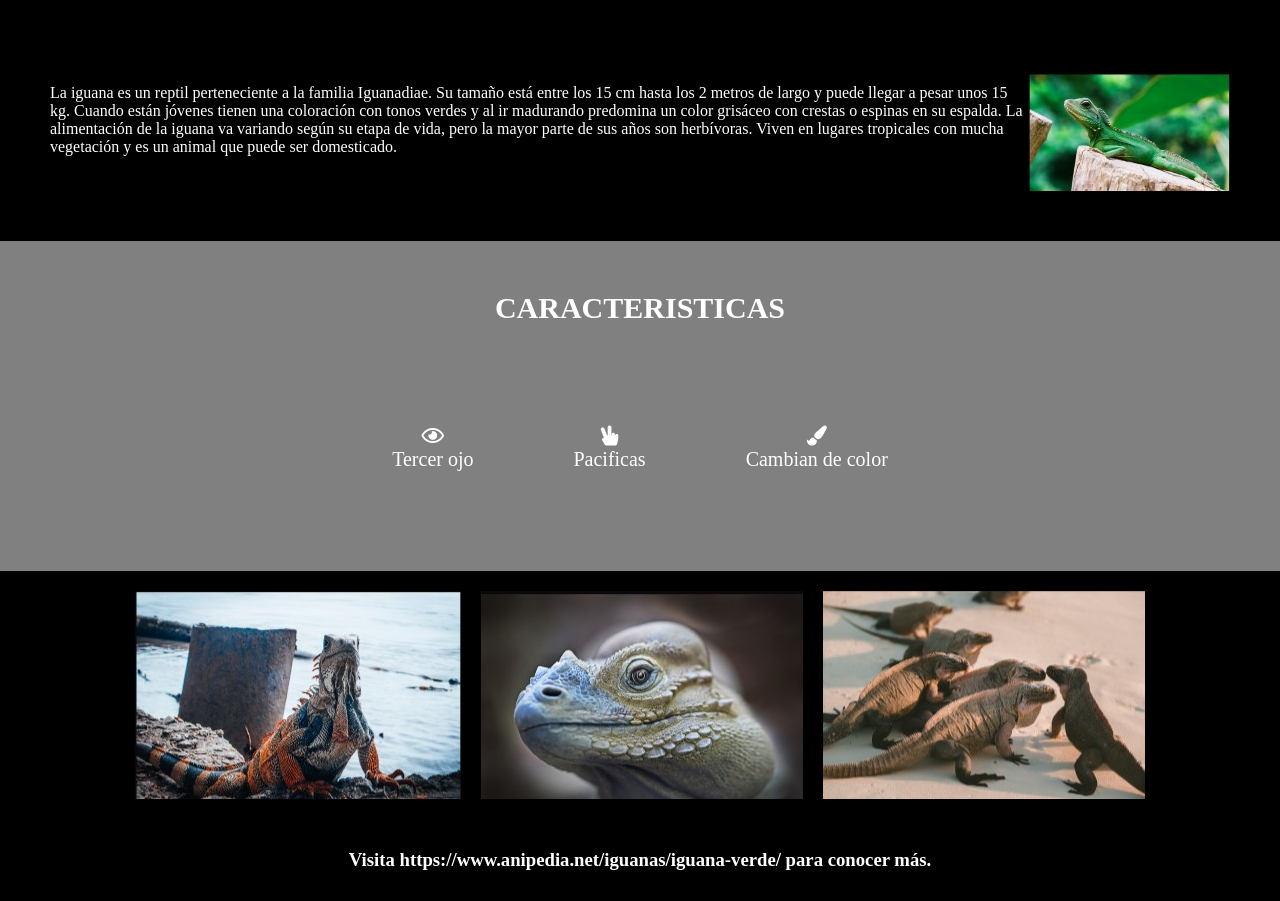
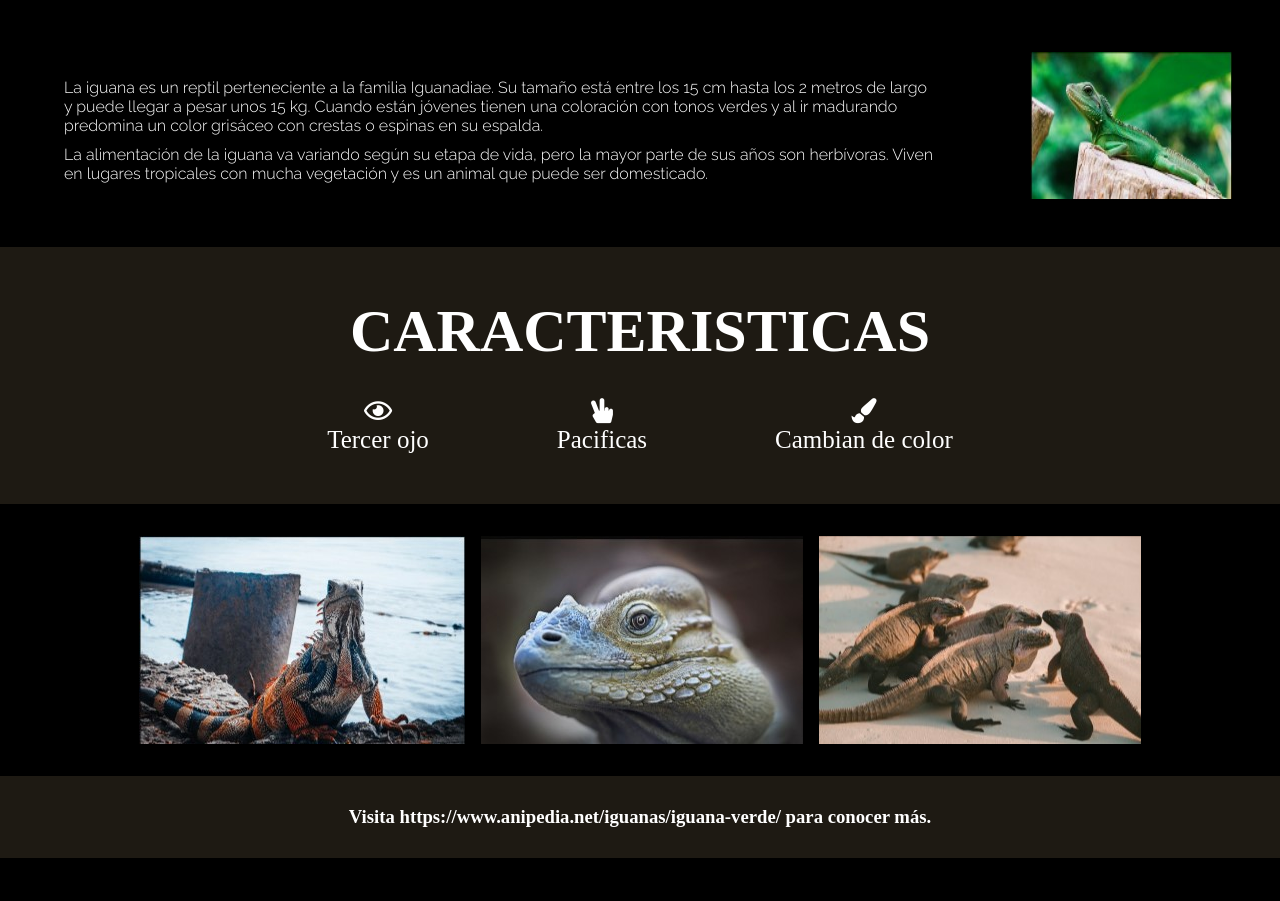
Before and after one commit to Jorge201105/desafio-iguana-jorge, a plain HTML site: page index.html in a window 1280 px wide. Shown: the part 767-1668 px from the top of the page. After the commit the page ends 1625 px from the top, so only its background shows below. Drawn offline with Linux system fonts and the light colour scheme.

Commit message:
ajuste de imagenes

```diff
--- a/assets/css/estilos.css
+++ b/assets/css/estilos.css
@@ -14,8 +14,9 @@ html, body{
 
 body {
     font-family: Raleyway;
-    color: white;
-    background-color: black;
+    color: #ffffff;
+    background-color: #000000;
+
 }
 
 
@@ -24,7 +25,8 @@ body {
 
 header {
     text-align: center;
-    padding-bottom: 20px;
+    padding-bottom: 0px;
+    font-weight: 500;
 
 }
 
@@ -34,14 +36,21 @@ header img {
 
 .descripcion {
     display: flex;
-    padding: 50px;
+    padding-left: 3rem;
+    padding-right: 3rem;
+    padding-top: 3rem;
+    padding-bottom: 3rem;
     text-align: left;
+    gap: 5rem;
 
 
 }
 
 .descripcion img {
-    width: 400px;
+    width: 399;
+
+
+
 }
 
 .descripcion p {
@@ -49,32 +58,59 @@ header img {
     padding-top: 10px;
 }
 
+.descripcion .texto {
+    padding: 1rem;
+    font-family: raleway;
+    font-weight: 300;
+    font-size: 16px;
+    color: #ffffff
+
+
+
+
+}
+
 .caracteristicas {
 
-    background-color: gray;
+    background-color: #1e1a13;
+    font-weight: 500;
     text-align: center;
-    font-size: 20px;
+    font-size: 40px;
+
+
     padding-top: 50px;
-    padding-bottom: 100px;
+    padding-bottom: 50px;
 }
 
 .contenedor-iconos {
     display: flex;
-    padding-top: 100px;
+    padding-top: 2rem;
     justify-content: center;
-    gap: 100px;
+    gap: 8rem;
     align-items: center;
+    font-weight: 300;
+
 }
+
+.icono {
+    font-size: 25px;
+}
+
+
+
 
 .imagenes {
     display: flex;
-    gap: 20px;
+    gap: 1rem;
     justify-content: center;
-    padding: 20px;
+    padding: 2rem 1rem;
+
 
 }
 
 footer {
     text-align: center;
     padding: 30px;
+    font-weight: 300;
+    background-color: #1e1a13;
 }
--- a/index.html
+++ b/index.html
@@ -14,9 +14,12 @@
     </header>
 
     <section class="descripcion">
-        <p>La iguana es un reptil perteneciente a la familia Iguanadiae. Su tamaño está entre los 15 cm hasta los 2 metros de largo y puede llegar a pesar unos 15 kg. Cuando están jóvenes tienen una coloración con tonos verdes y al ir madurando predomina un color grisáceo con crestas o espinas en su espalda. La alimentación de la iguana va variando según su etapa de vida, pero la mayor parte de sus años son herbívoras. Viven en lugares tropicales con mucha vegetación y es un animal que puede ser domesticado.</p>
+        <div class="texto">
+        <p>La iguana es un reptil perteneciente a la familia Iguanadiae. Su tamaño está entre los 15 cm hasta los 2 metros de largo y puede llegar a pesar unos 15 kg. Cuando están jóvenes tienen una coloración con tonos verdes y al ir madurando predomina un color grisáceo con crestas o espinas en su espalda.</p>
 
-        <img src="assets/img/imagen 2.jpg" alt="la imagen se va a cargar despues" >
+        <p> La alimentación de la iguana va variando según su etapa de vida, pero la mayor parte de sus años son herbívoras. Viven en lugares tropicales con mucha vegetación y es un animal que puede ser domesticado.</p>
+        </div>
+        <img src="assets/img/imagen 2.jpg" >
 
     </section>
 
@@ -33,7 +36,6 @@
             <p>Pacificas</p>
             </div>
             <div class="icono">
-
 
             <i class="fas fa-paint-brush"></i>
             <p>Cambian de color</p>
```
